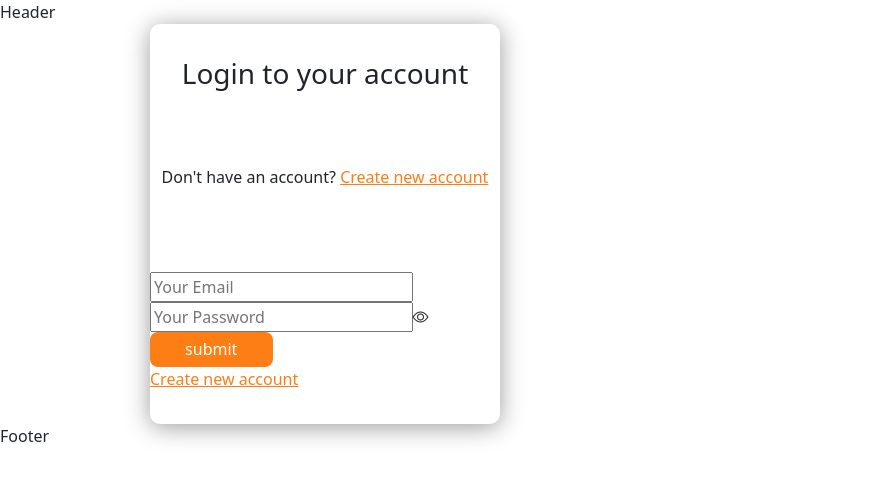
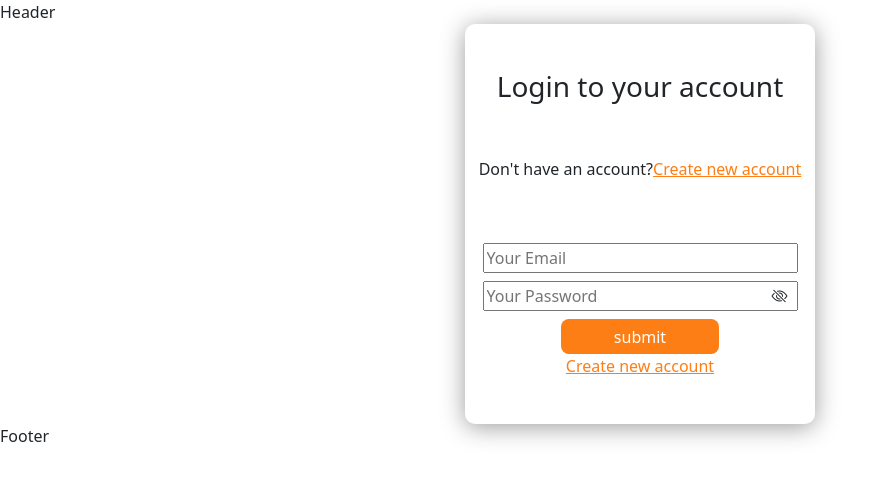
Before and after one commit to United-Tech/Questions-and-Answer-Platform-MERN-Stack, a React (Create React App) app in the folder client/: page /Login in a window 1280 px wide. Shown: the top 480 px of the page, without its empty margins (0-890 px from the left). Built offline with nearby package versions, Linux system fonts and the light colour scheme.

Commit message:
login page updated

```diff
--- a/client/src/Pages/Login/Login.css
+++ b/client/src/Pages/Login/Login.css
@@ -4,41 +4,80 @@
   background-color: white;
   width: 350px;
   height: 400px;
-  position: relative;
   border-radius: 10px;
   box-shadow: 0 3px 25px rgb(156,156,156);
   display: flex;
   flex-direction: column;
   align-items: center;
-  justify-content: space-around;
-  margin-left: 150px;
+  justify-content: space-evenly;
+  margin: 0 auto;
+}
+
+.submit{
+    width:50%;
+    height: 35px;
+    background-color:#fd7e14;
+    color: white;
+    border-radius: 8px;
+    border: none;
+    margin-top: 8px;
+}
+.submit:hover {
+    transform: scale(1.10);
+}
+.create-account-link{
+    color:#fd7e14;
+
 
 }
 
-.submit{
-    width:35%;
-    height: 35px;
-    background-color:#fd7e14;
-    color: white;
-    display: flex;
-    justify-content: center;
-    align-items: center;
-    transition: 0.5s;
-    border-radius: 8px;
-    cursor: pointer;
-    border: none;
-}
-.submit:hover {
-    transform: scale(1.25);
-}
-.create-account-link{
-    color:#fd7e14;
+input{
+    width: 100%;
 }
 
-input{
-    width: 75%;
+
+form {
+  display: flex;
+  flex-direction: column;
+  width: 90%;
+  align-items: center;
 }
-.bi-eye-slash{
-    margin-top: -63px;
-    margin-right: -250px;
+
+
+input[type="text"] {
+    margin-bottom: 8px;
 }
+
+.password-input-container {
+  position: relative;
+}
+
+.password-input-wrapper {
+  position: relative;
+  display: inline-block;
+  width: 100%;
+}
+
+.password-toggle-icon {
+  position: absolute;
+  right: 10px;
+  top: 50%;
+  transform: translateY(-50%);
+  cursor: pointer;
+}
+
+
+@media  (min-width: 768px) {
+  form {
+    flex-direction: column;
+  }
+
+
+}
+
+@media  (min-width: 992px) {
+  .main {
+    max-width: 800px;
+  }
+
+}
--- a/client/src/Pages/Login/Login.js
+++ b/client/src/Pages/Login/Login.js
@@ -1,32 +1,55 @@
-import React from 'react'
-import "./Login.css"
-// import "bootstrap-icons/font/bootstrap-icons.css";
+import React, { useState } from "react";
+import "./Login.css";
+import "bootstrap-icons/font/bootstrap-icons.css";
 
 const Login = () => {
+  const [showPassword, setShowPassword] = useState(false);
+
+  const togglePasswordVisibility = () => {
+    setShowPassword(!showPassword);
+  };
+
+  let passwordInputType;
+  let passwordToggleIconClass;
+
+  if (showPassword) {
+    passwordInputType = "text";
+    passwordToggleIconClass = "bi bi-eye password-toggle-icon";
+  } else {
+    passwordInputType = "password";
+    passwordToggleIconClass = "bi bi-eye-slash password-toggle-icon";
+  }
+
   return (
     <div className="main">
       <h3>Login to your account</h3>
       <p>
-        Don't have an account?{" "}
+        Don't have an account?
         <a href="#" className="create-account-link">
           Create new account
         </a>
       </p>
       <form>
-        <div>
+        <div className="password-input-container">
           <input type="text" placeholder="Your Email" />
 
-          <input type="password" placeholder="Your Password" />
-          <span className="bi-eye"></span>
+          <div className="password-input-wrapper">
+            <input type={passwordInputType} placeholder="Your Password" />
+            <span
+              className={passwordToggleIconClass}
+              onClick={togglePasswordVisibility}
+            ></span>
+          </div>
         </div>
 
         <button className="submit">submit</button>
+
         <a href="#" className="create-account-link">
           Create new account
         </a>
       </form>
     </div>
   );
-}
+};
 
-export default Login
+export default Login;
```
